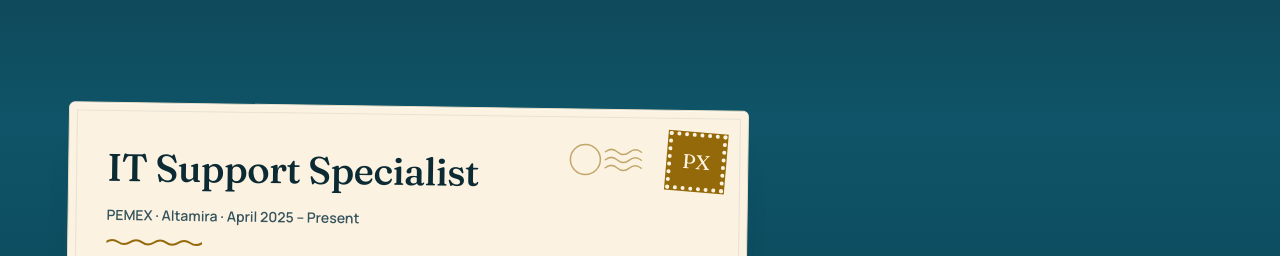
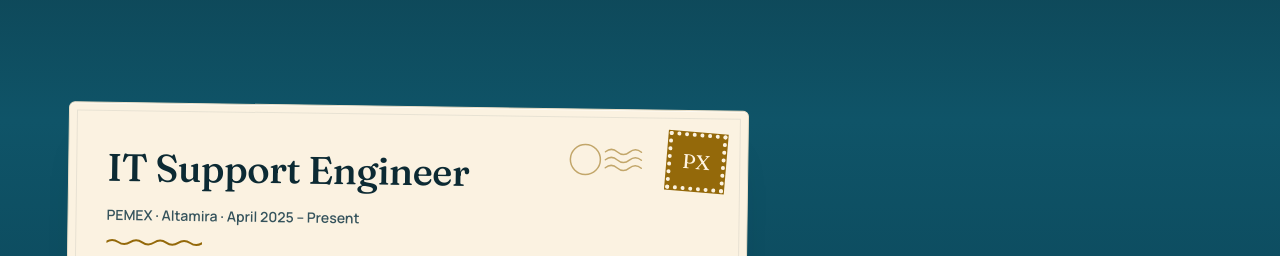
Before and after one commit to CompeanR/Portfolio, a website built with Vite: page index.html in a window 1280 px wide. Shown: the part 1160-1416 px from the top of the page. Built offline with nearby package versions, Linux system fonts and the light colour scheme; animation ran at ten frames a second.

Commit message:
Title: IT Support Engineer; rebuilt résumé PDF

```diff
--- a/index.html
+++ b/index.html
@@ -103,7 +103,7 @@
             />
           </svg>
           <div class="stamp"><span class="stamp-initials">PX</span></div>
-          <h3>IT Support Specialist</h3>
+          <h3>IT Support Engineer</h3>
           <p class="experience-meta">
             PEMEX · Altamira · April 2025 – Present
           </p>
```
Also changed, not shown: 1 other file.
